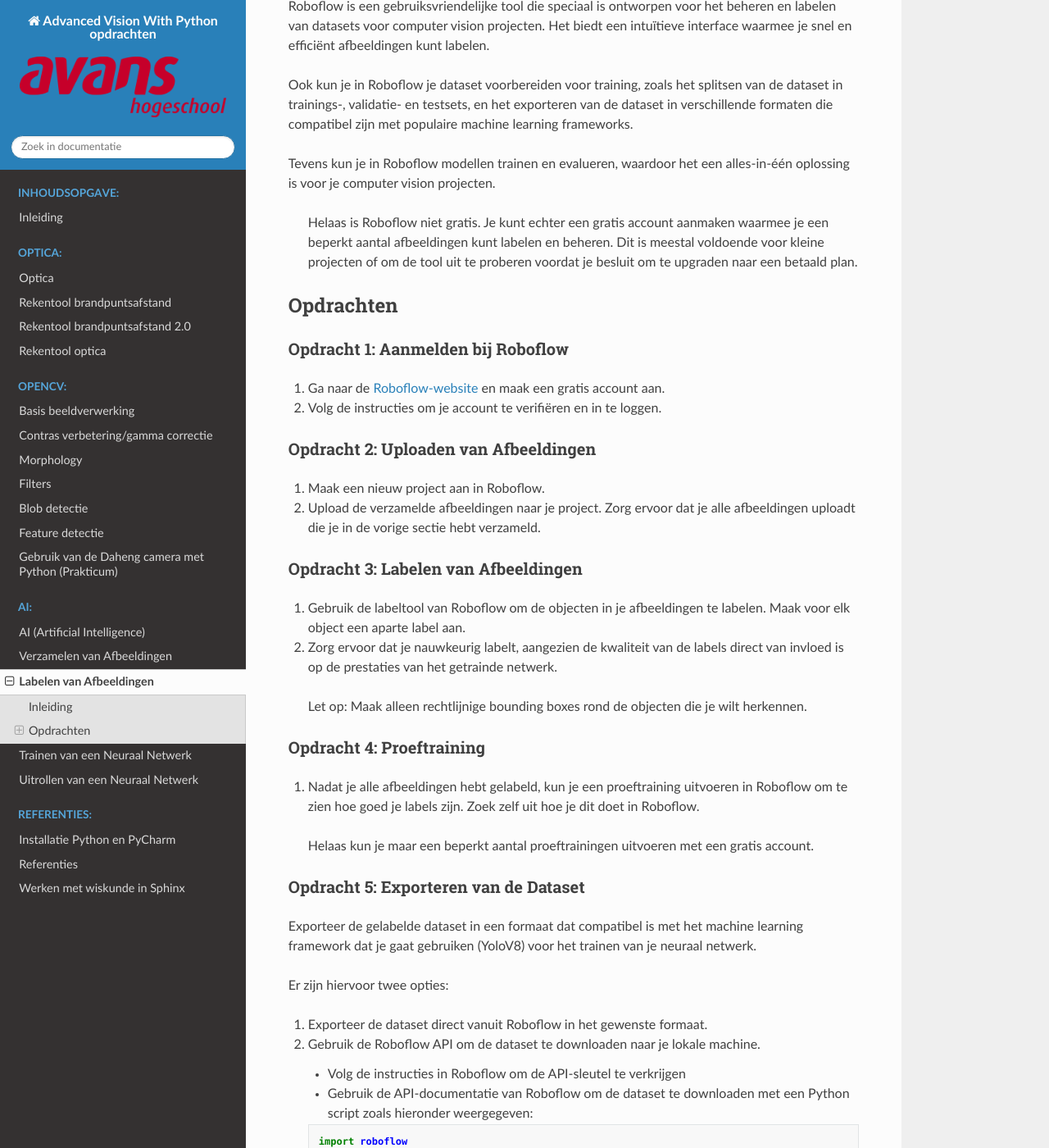
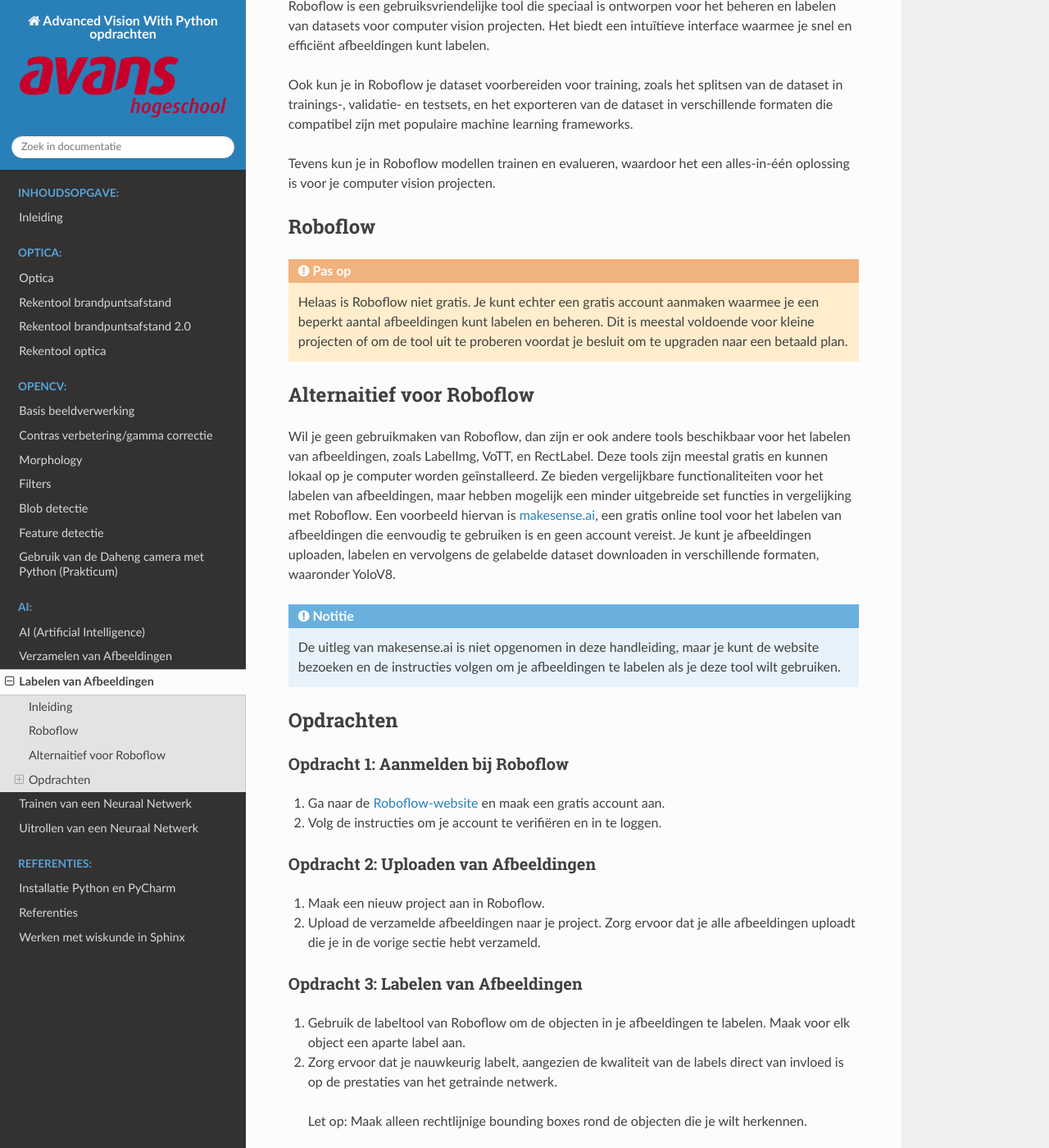
Before and after one commit to AvansMechatronica/AdvancedVisionWithPythonOpdrachten, a Sphinx documentation site: the page built from documentation/documentation/ai_labelen_afbeeldingen.md, in a window 1280 px wide and 1400 px high, scrolled down 412 px. Shown: the whole window at 82% size. Built offline with Sphinx 7.4.7 and the Read the Docs theme 3.1.0, drawn with Linux system fonts in a browser that asks for light colours.

Commit message:
20260316

```diff
--- a/documentation/documentation/ai_labelen_afbeeldingen.md
+++ b/documentation/documentation/ai_labelen_afbeeldingen.md
@@ -11,7 +11,19 @@
 
 Tevens kun je in Roboflow modellen trainen en evalueren, waardoor het een alles-in-één oplossing is voor je computer vision projecten.
 
-> Helaas is Roboflow niet gratis. Je kunt echter een gratis account aanmaken waarmee je een beperkt aantal afbeeldingen kunt labelen en beheren. Dit is meestal voldoende voor kleine projecten of om de tool uit te proberen voordat je besluit om te upgraden naar een betaald plan.
+
+## Roboflow
+:::{caution}
+Helaas is Roboflow niet gratis. Je kunt echter een gratis account aanmaken waarmee je een beperkt aantal afbeeldingen kunt labelen en beheren. Dit is meestal voldoende voor kleine projecten of om de tool uit te proberen voordat je besluit om te upgraden naar een betaald plan.
+:::
+
+## Alternaitief voor Roboflow
+Wil je geen gebruikmaken van Roboflow, dan zijn er ook andere tools beschikbaar voor het labelen van afbeeldingen, zoals LabelImg, VoTT, en RectLabel. Deze tools zijn meestal gratis en kunnen lokaal op je computer worden geïnstalleerd. Ze bieden vergelijkbare functionaliteiten voor het labelen van afbeeldingen, maar hebben mogelijk een minder uitgebreide set functies in vergelijking met Roboflow.
+Een voorbeeld hiervan is [makesense.ai](https://www.makesense.ai/), een gratis online tool voor het labelen van afbeeldingen die eenvoudig te gebruiken is en geen account vereist. Je kunt je afbeeldingen uploaden, labelen en vervolgens de gelabelde dataset downloaden in verschillende formaten, waaronder YoloV8.
+
+:::{note}
+De uitleg van makesense.ai is niet opgenomen in deze handleiding, maar je kunt de website bezoeken en de instructies volgen om je afbeeldingen te labelen als je deze tool wilt gebruiken.
+:::
 
 ## Opdrachten
 
```
Also changed, not shown: other parts of documentation/documentation/ai_labelen_afbeeldingen.md (+3 -1 lines).
